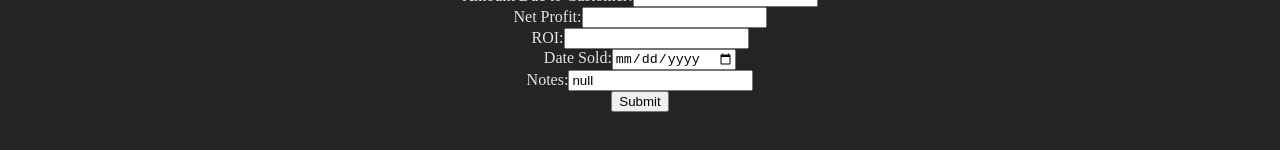
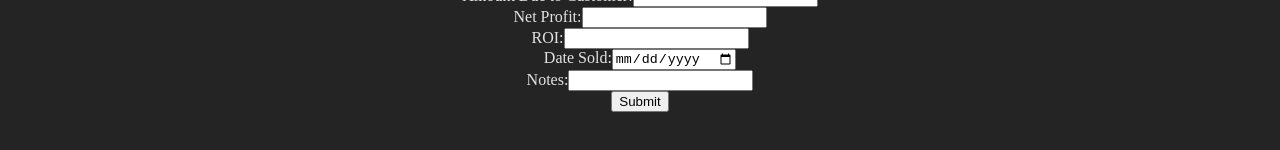
Before and after one commit to CamrenBell/Deco-Treasures, a React (Vite) app in the folder deco_treasures_front_end/: page /inventory/new in a window 1280 px wide. Shown: the part 306-456 px from the top of the page. Built offline with nearby package versions, Linux system fonts and the light colour scheme.

Commit message:
Added redirect to new item.

```diff
--- a/deco_treasures_front_end/src/components/nav_bar/NewItemForm.jsx
+++ b/deco_treasures_front_end/src/components/nav_bar/NewItemForm.jsx
@@ -1,6 +1,9 @@
 import axios from "axios";
+import React from 'react'
+import  { useNavigate  } from 'react-router-dom'
 
 export default function NewItemForm(){
+    const navigate = useNavigate();
 
     const handleSubmit= (e) => {
         e.preventDefault();
@@ -20,6 +23,7 @@ export default function NewItemForm(){
             data['date_sold']=e.target['date_sold'].value
         }
         sendData(data)
+
     }
 
 
@@ -28,6 +32,8 @@ export default function NewItemForm(){
         .then(res => {
             console.log(res);
             console.log(res.data);
+            navigate('/inventory/')
+
       })
 
       }
@@ -77,7 +83,7 @@ export default function NewItemForm(){
             </label>
             <label>
                 Notes:
-                <input type={'text'} name='notes' value='null'/><br/>
+                <input type={'text'} name='notes'/><br/>
             </label>
             <input type='submit' value={'Submit'}></input>
         </form>
```
Also changed, not shown: 2 other files (tests, documents, lock files or other folders).
